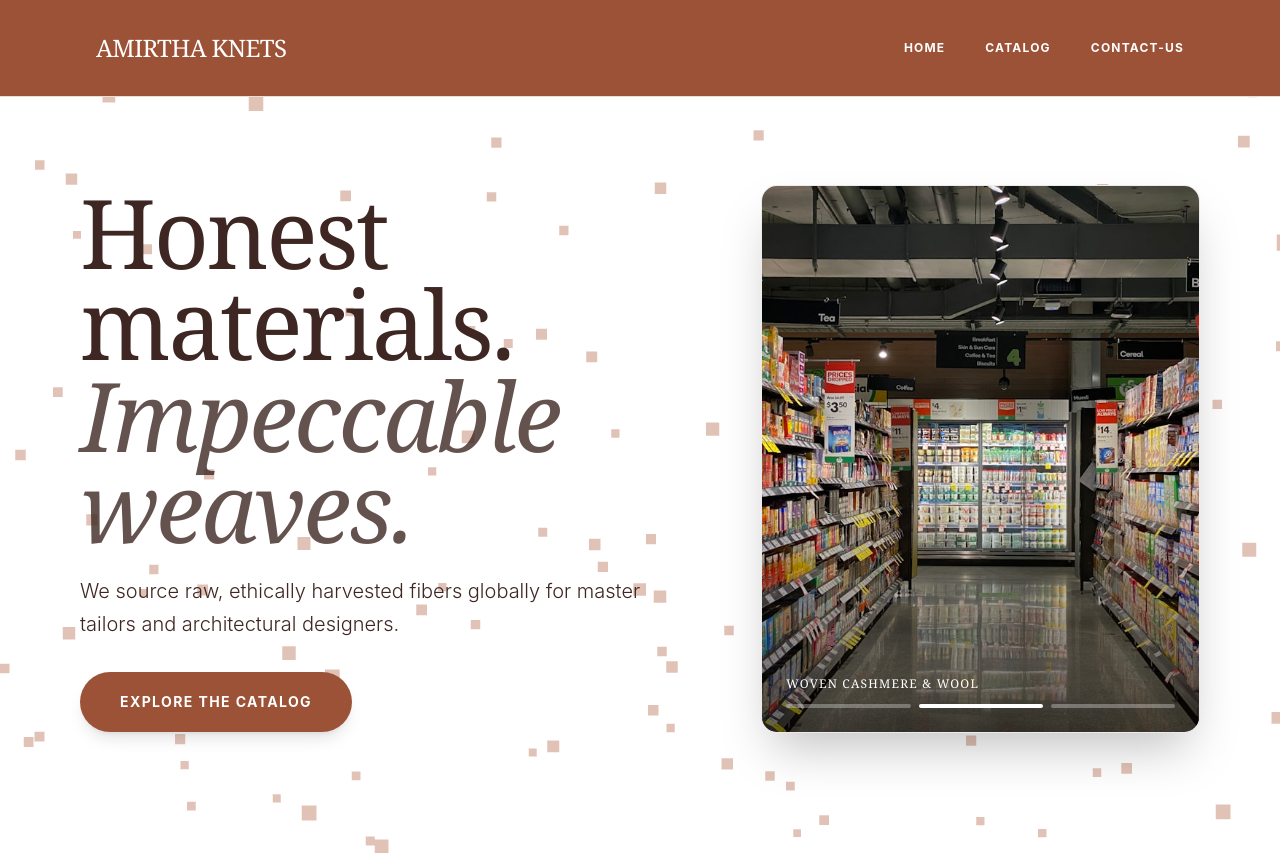
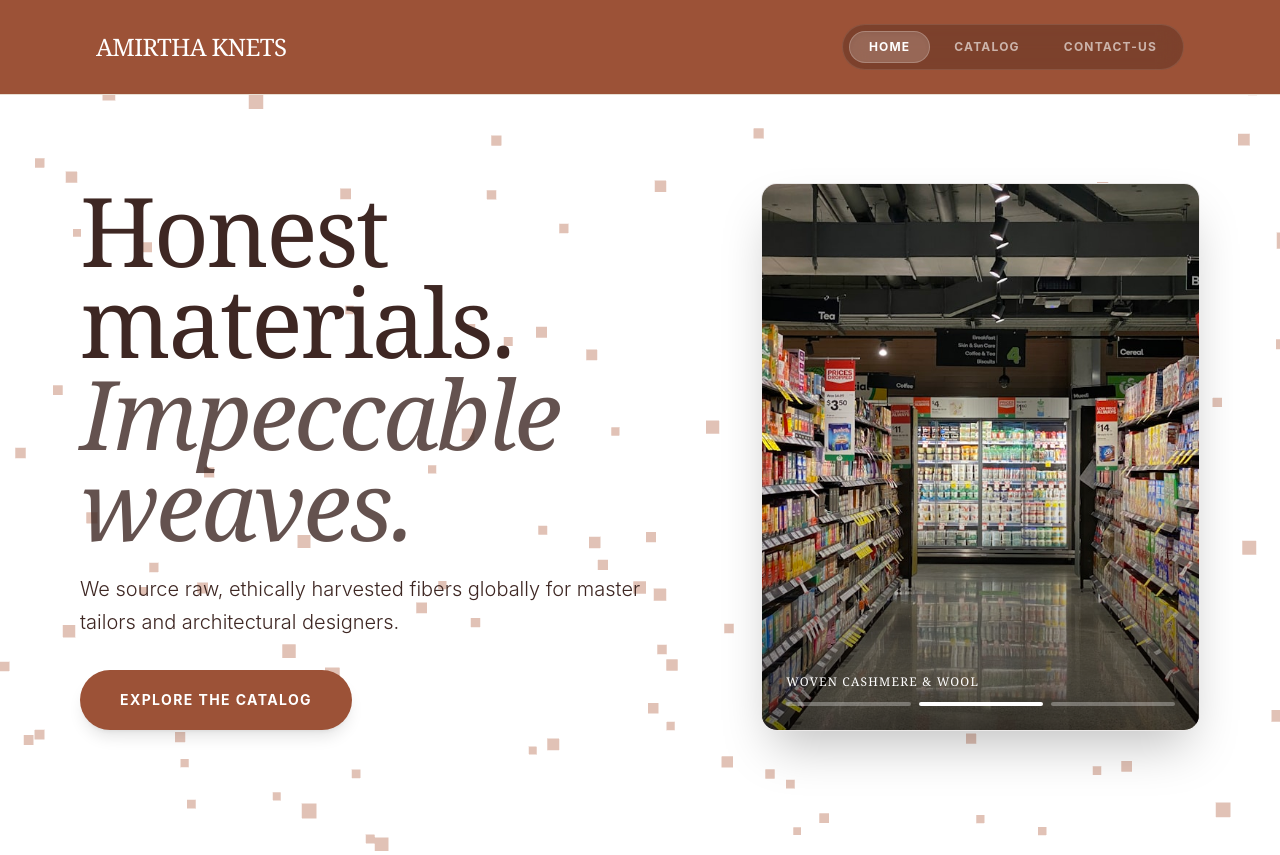
Before and after one commit to kishore021026/AMIRTHA-KNETS, a React (Vite) app: page / in a window 1280 px wide. Shown: the top 855 px of the page. Built offline with nearby package versions, Linux system fonts and the light colour scheme.

Commit message:
B2B form email , nav bar pop design update

```diff
--- a/src/components/Navbar.jsx
+++ b/src/components/Navbar.jsx
@@ -1,8 +1,16 @@
-import { Link } from 'react-router-dom'
+import { NavLink, useLocation } from 'react-router-dom'
+import { motion } from 'framer-motion'
 import { useTheme } from '../context/ThemeContext'
 
 export default function Navbar() {
   const theme = useTheme()
+  const location = useLocation()
+
+  const navLinks = [
+    { path: '/', label: 'Home' },
+    { path: '/products', label: 'Catalog' },
+    { path: '/concierge', label: 'Contact-Us' }
+  ]
 
   return (
     <nav
@@ -11,23 +19,41 @@ export default function Navbar() {
         color: '#FFFFFF',
         borderColor: theme.border
       }}
-      className="flex justify-between items-center py-8 px-6 md:px-24 border-b relative z-50 transition-colors duration-700"
+      className="flex justify-between items-center py-6 px-6 md:px-24 border-b relative z-50 transition-colors duration-700"
     >
       {/* Brand Logo */}
-      <Link
+      <NavLink
         to="/"
         style={{ color: '#FFFFFF' }}
         className="text-xl md:text-2xl font-serif tracking-tight"
       >
         AMIRTHA KNETS
-        {/* [ACTIVE THEME: {theme.id?.toUpperCase()}] */}
-      </Link>
+      </NavLink>
 
-      {/* Navigation Links */}
-      <div className="flex gap-6 md:gap-10 text-[11px] md:text-xs font-bold tracking-widest uppercase">
-        <Link to="/" style={{ color: '#FFFFFF' }} className="hover:underline">Home</Link>
-        <Link to="/products" style={{ color: '#FFFFFF' }} className="hover:underline">Catalog</Link>
-        <Link to="/concierge" style={{ color: '#FFFFFF' }} className="hover:underline">Contact-Us</Link>
+      {/* Pill / Capsule Navigation Container */}
+      <div className="flex items-center gap-1 bg-black/20 p-1.5 rounded-full border border-white/10 backdrop-blur-md">
+        {navLinks.map((link) => {
+          const isActive = location.pathname === link.path
+          return (
+            <NavLink
+              key={link.path}
+              to={link.path}
+              className="relative px-5 py-2 text-[11px] md:text-xs font-bold tracking-widest uppercase transition-colors duration-300 z-10"
+              style={{ color: '#FFFFFF' }}
+            >
+              {isActive && (
+                <motion.div
+                  layoutId="active-pill"
+                  className="absolute inset-0 bg-white/20 rounded-full shadow-inner border border-white/20"
+                  transition={{ type: "spring", stiffness: 380, damping: 30 }}
+                />
+              )}
+              <span className={`relative z-10 transition-opacity ${isActive ? 'opacity-100' : 'opacity-60 hover:opacity-100'}`}>
+                {link.label}
+              </span>
+            </NavLink>
+          )
+        })}
       </div>
     </nav>
   )
```
